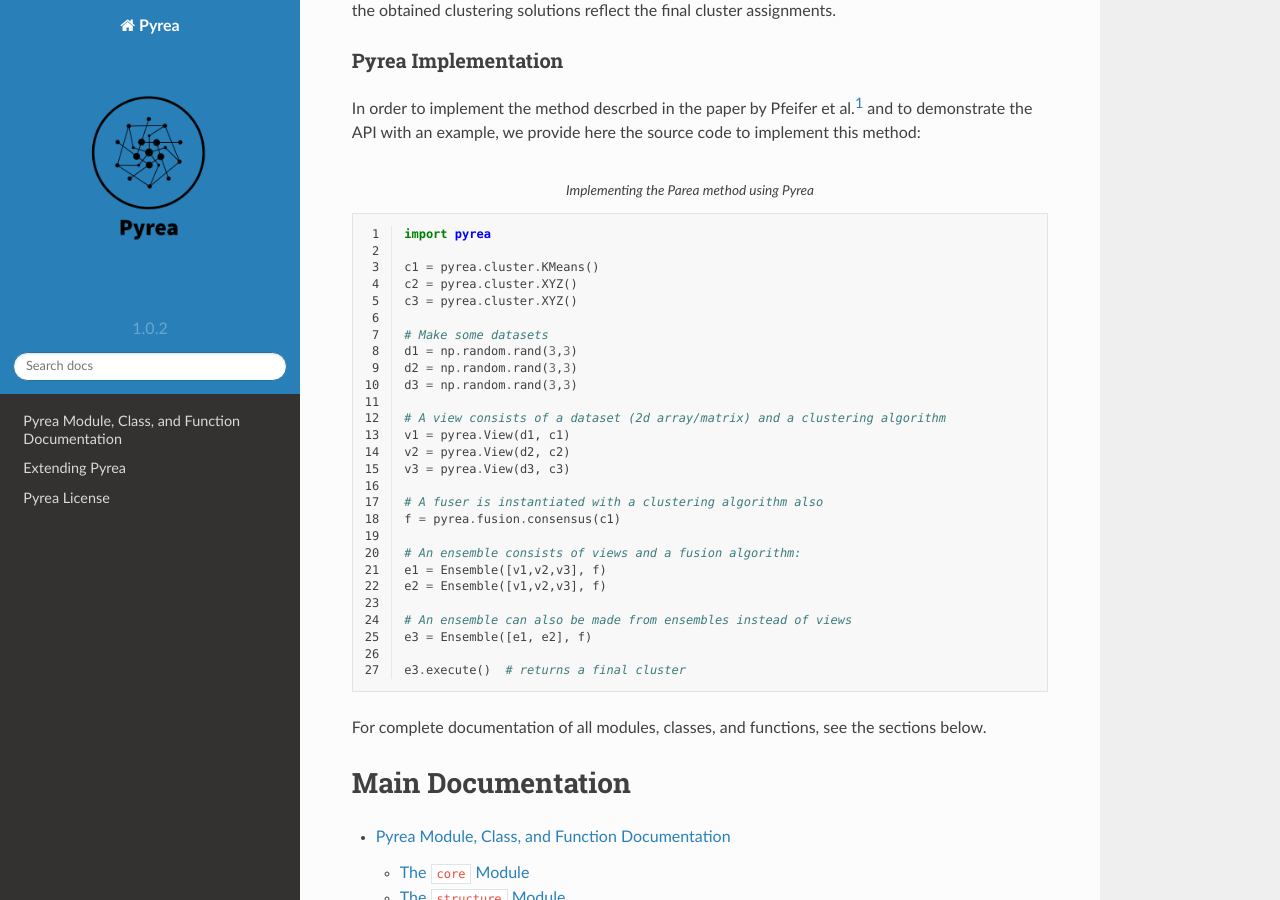
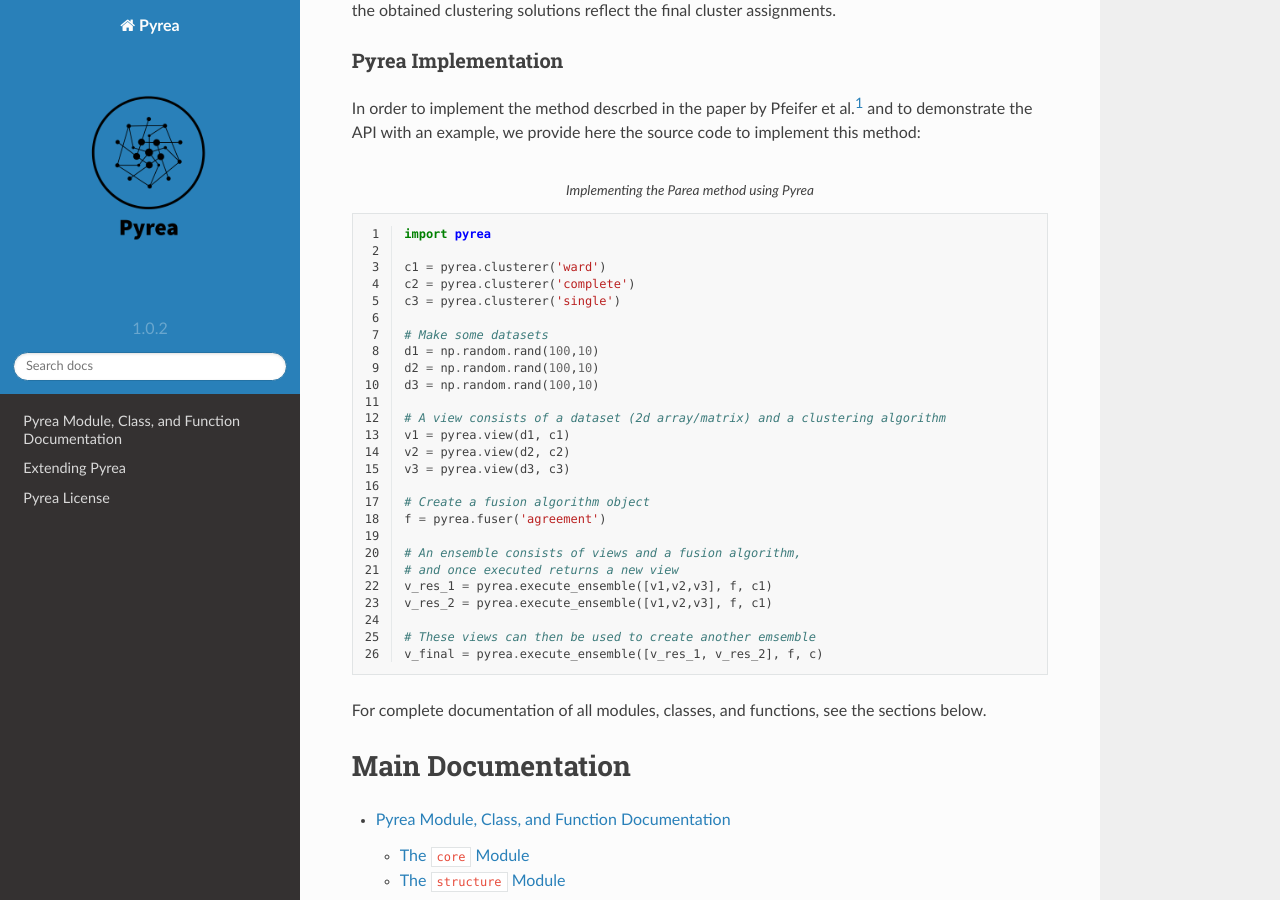
Before and after one commit to mdbloice/Pyrea, a Sphinx documentation site: the page built from docs/source/index.rst, in a window 1280 px wide and 900 px high, scrolled down 1438 px. Built offline with Sphinx 7.4.7 and the Read the Docs theme 2.0.0, drawn with Linux system fonts in a browser that asks for light colours.

Commit message:
Updated code examples to represent newer API

```diff
--- a/docs/source/index.rst
+++ b/docs/source/index.rst
@@ -83,31 +83,30 @@ we provide here the source code to implement this method:
 
    import pyrea
 
-   c1 = pyrea.cluster.KMeans()
-   c2 = pyrea.cluster.XYZ()
-   c3 = pyrea.cluster.XYZ()
+   c1 = pyrea.clusterer('ward')
+   c2 = pyrea.clusterer('complete')
+   c3 = pyrea.clusterer('single')
 
    # Make some datasets
-   d1 = np.random.rand(3,3)
-   d2 = np.random.rand(3,3)
-   d3 = np.random.rand(3,3)
+   d1 = np.random.rand(100,10)
+   d2 = np.random.rand(100,10)
+   d3 = np.random.rand(100,10)
 
    # A view consists of a dataset (2d array/matrix) and a clustering algorithm
-   v1 = pyrea.View(d1, c1)
-   v2 = pyrea.View(d2, c2)
-   v3 = pyrea.View(d3, c3)
+   v1 = pyrea.view(d1, c1)
+   v2 = pyrea.view(d2, c2)
+   v3 = pyrea.view(d3, c3)
 
-   # A fuser is instantiated with a clustering algorithm also
-   f = pyrea.fusion.consensus(c1)
+   # Create a fusion algorithm object
+   f = pyrea.fuser('agreement')
 
-   # An ensemble consists of views and a fusion algorithm:
-   e1 = Ensemble([v1,v2,v3], f)
-   e2 = Ensemble([v1,v2,v3], f)
+   # An ensemble consists of views and a fusion algorithm,
+   # and once executed returns a new view
+   v_res_1 = pyrea.execute_ensemble([v1,v2,v3], f, c1)
+   v_res_2 = pyrea.execute_ensemble([v1,v2,v3], f, c1)
 
-   # An ensemble can also be made from ensembles instead of views
-   e3 = Ensemble([e1, e2], f)
-
-   e3.execute()  # returns a final cluster
+   # These views can then be used to create another emsemble
+   v_final = pyrea.execute_ensemble([v_res_1, v_res_2], f, c)
 
 For complete documentation of all modules, classes, and functions, see the sections below.
 
```
